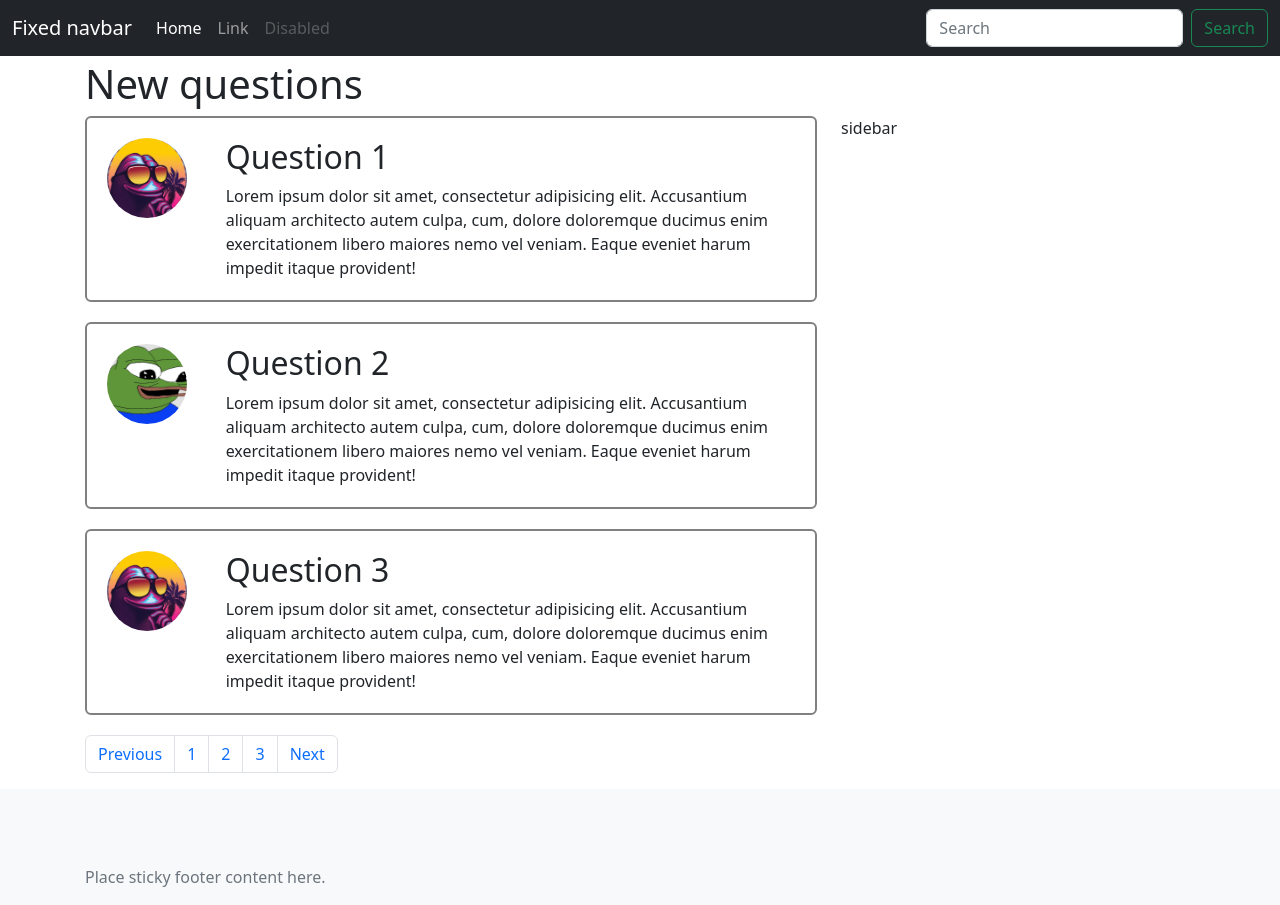
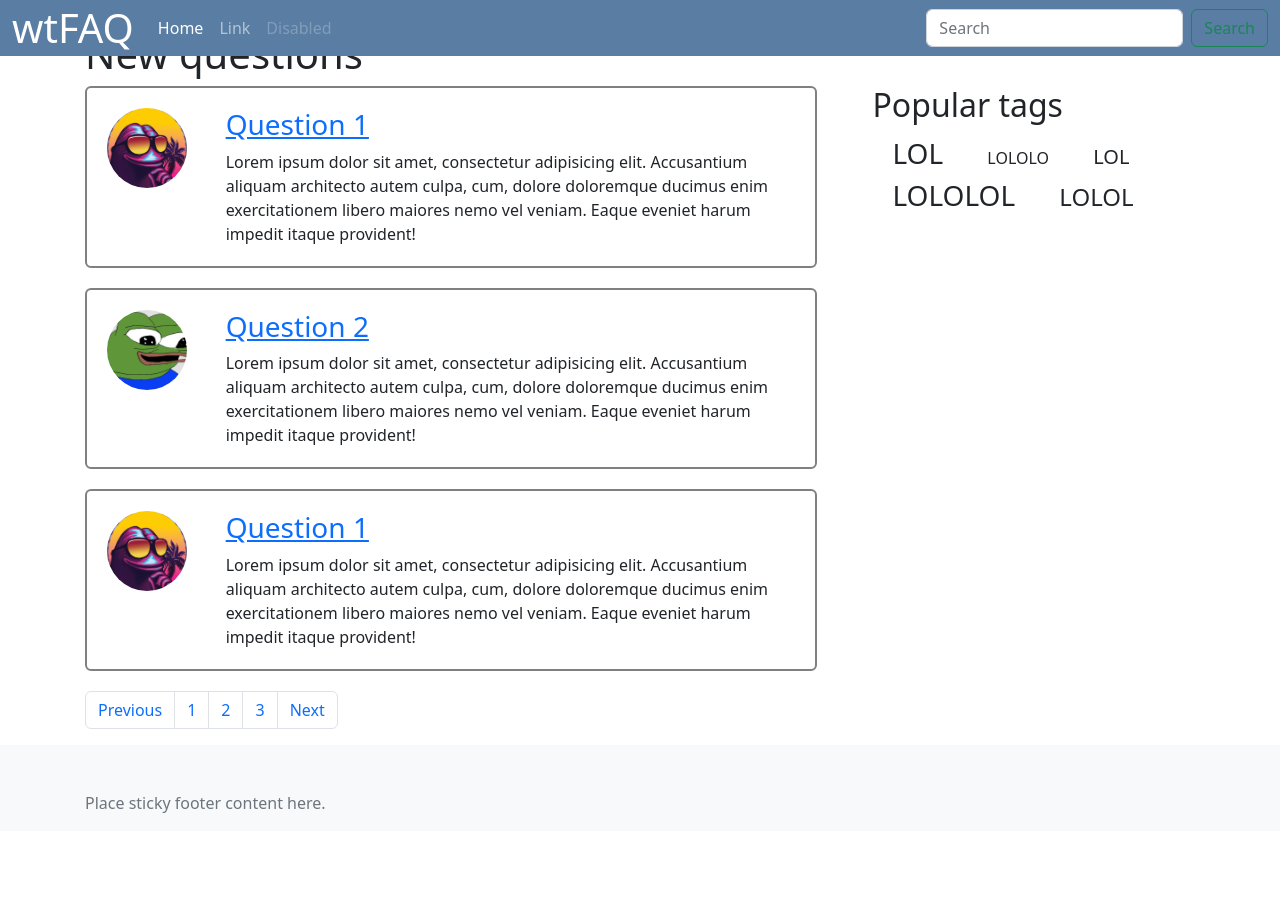
Before and after one commit to niki-gor/askme_goryachev, a Django app: page / in a window 1280 px wide. After the commit the page ends 813 px from the top, so only its background shows below. Run offline with Django 4.2, Linux system fonts and the light colour scheme; some libraries are stand-ins or nearby versions.

Commit message:
Play with CSS

```diff
--- a/app/views.py
+++ b/app/views.py
@@ -4,3 +4,7 @@ from django.shortcuts import render
 
 def index(request):
     return render(request, 'index.html')
+
+
+def question(request):
+    return render(request, 'question.html')
--- a/askme/urls.py
+++ b/askme/urls.py
@@ -20,5 +20,6 @@ from app import views
 
 urlpatterns = [
     path('admin/', admin.site.urls),
-    path('', views.index),
+    path('', views.index, name='index'),
+    path('question', views.question, name='question')
 ]
--- a/static/css/style.css
+++ b/static/css/style.css
@@ -1,12 +1,32 @@
 .container {
-    padding: 60px 15px 0;
+    padding: 30px 15px 0;
+}
+
+/*.avatar {*/
+/*    width: 80px;*/
+/*    height: 80px;*/
+/*    border-radius: 50%;*/
+/*    overflow: hidden;*/
+/*}*/
+
+.frame-sm {
+    width: 80px;
+    height: 80px;
+}
+
+.frame-md {
+    width: 100px;
+    height: 100px;
+}
+
+.frame-lg {
+    width: 120px;
+    height: 120px;
 }
 
 .avatar {
-    width: 80px;
-    height: 80px;
+    overflow: hidden;
     border-radius: 50%;
-    overflow: hidden;
 }
 
 .avatar img {
@@ -15,9 +35,26 @@
     object-fit: cover;
 }
 
+#brand {
+    font-size: 5vh;
+}
+
+header {
+    height: 7vh;
+}
+
+header nav {
+    height: 7vh;
+    background-color: #597da3;
+}
+
 .question {
     border: 2px solid gray;
     border-radius: 6px;
     padding: 20px;
     margin-bottom: 20px;
 }
+
+.tag-item {
+    margin: 20px;
+}
--- a/templates/index.html
+++ b/templates/index.html
@@ -6,22 +6,17 @@
 <head>
     <meta charset="utf-8">
     <meta name="viewport" content="width=device-width, initial-scale=1">
-    <title>Sticky Footer Navbar Template · Bootstrap v5.2</title>
-
-
+    <title>Main</title>
     <link href="{% static "css/bootstrap.css" %}" rel="stylesheet">
-
-
-    <!-- Custom styles for this template -->
     <link href="{% static "css/style.css" %}" rel="stylesheet">
 </head>
 <body class="d-flex flex-column h-100">
 
 <header>
     <!-- Fixed navbar -->
-    <nav class="navbar navbar-expand-md navbar-dark fixed-top bg-dark">
+    <nav class="navbar navbar-expand-md navbar-dark fixed-top">
         <div class="container-fluid">
-            <a class="navbar-brand" href="#">Fixed navbar</a>
+            <a id="brand" class="navbar-brand" href="#">wtFAQ</a>
             <button class="navbar-toggler" type="button" data-bs-toggle="collapse" data-bs-target="#navbarCollapse"
                     aria-controls="navbarCollapse" aria-expanded="false" aria-label="Toggle navigation">
                 <span class="navbar-toggler-icon"></span>
@@ -57,12 +52,12 @@
                 <div class="question">
                     <div class="row">
                         <div class="col-2">
-                            <div class="avatar">
+                            <div class="avatar frame-sm">
                                 <img src="{% static "img/avatar-1.jpg" %}" alt=""/>
                             </div>
                         </div>
                         <div class="col-10">
-                            <h2 class="question-title">Question 1</h2>
+                            <h3 class="question-title"><a href="{% url 'question' %}">Question 1</a></h3>
                             <!--                            lorem20-->
                             <div class="question-text">
                                 Lorem ipsum dolor sit amet, consectetur adipisicing elit. Accusantium aliquam architecto
@@ -75,13 +70,12 @@
                 <div class="question">
                     <div class="row">
                         <div class="col-2">
-                            <div class="avatar">
+                            <div class="avatar frame-sm">
                                 <img src="{% static "img/avatar-2.jpg" %}" alt=""/>
                             </div>
                         </div>
                         <div class="col-10">
-                            <h2 class="question-title">Question 2</h2>
-                            <!--                            lorem20-->
+                            <h3 class="question-title"><a href="{% url 'question' %}">Question 2</a></h3>
                             <div class="question-text">
                                 Lorem ipsum dolor sit amet, consectetur adipisicing elit. Accusantium aliquam architecto
                                 autem culpa, cum, dolore doloremque ducimus enim exercitationem libero maiores nemo vel
@@ -93,13 +87,12 @@
                 <div class="question">
                     <div class="row">
                         <div class="col-2">
-                            <div class="avatar">
+                            <div class="avatar frame-sm">
                                 <img src="{% static "img/avatar-1.jpg" %}" alt=""/>
                             </div>
                         </div>
                         <div class="col-10">
-                            <h2 class="question-title">Question 3</h2>
-                            <!--                            lorem20-->
+                            <h3 class="question-title"><a href="{% url 'question' %}">Question 1</a></h3>
                             <div class="question-text">
                                 Lorem ipsum dolor sit amet, consectetur adipisicing elit. Accusantium aliquam architecto
                                 autem culpa, cum, dolore doloremque ducimus enim exercitationem libero maiores nemo vel
@@ -117,7 +110,19 @@
                     <li class="page-item"><a class="page-link" href="#">Next</a></li>
                 </ul>
             </div>
-            <div class="col-4">sidebar</div>
+            <div class="col-4">
+                <div class="row">
+                    <div class="col-1"></div>
+                    <div class="col-11">
+                        <h2>Popular tags</h2>
+                        <span class="tag-item fs-3">LOL</span>
+                        <span class="tag-item fs-6">LOLOLO</span>
+                        <span class="tag-item fs-5">LOL</span>
+                        <span class="tag-item fs-3">LOLOLOL</span>
+                        <span class="tag-item fs-4">LOLOL</span>
+                    </div>
+                </div>
+            </div>
         </div>
     </div>
 
@@ -129,11 +134,5 @@
     </div>
 </footer>
 
-
-<script src="/docs/5.2/dist/js/bootstrap.bundle.min.js"
-        integrity="sha384-OERcA2EqjJCMA+/3y+gxIOqMEjwtxJY7qPCqsdltbNJuaOe923+mo//f6V8Qbsw3"
-        crossorigin="anonymous"></script>
-
-
 </body>
 </html>
```
Also changed, not shown: templates/question.html (added, +61 -0 lines).
